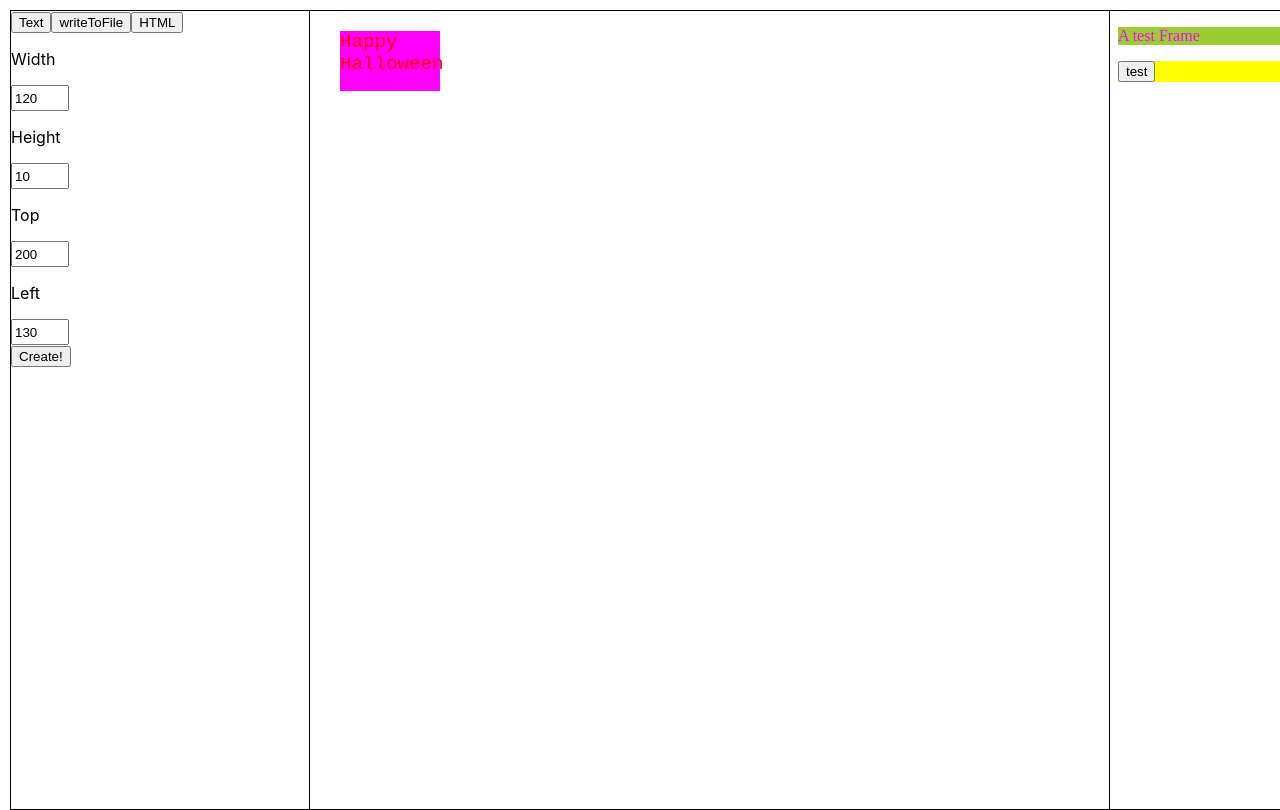
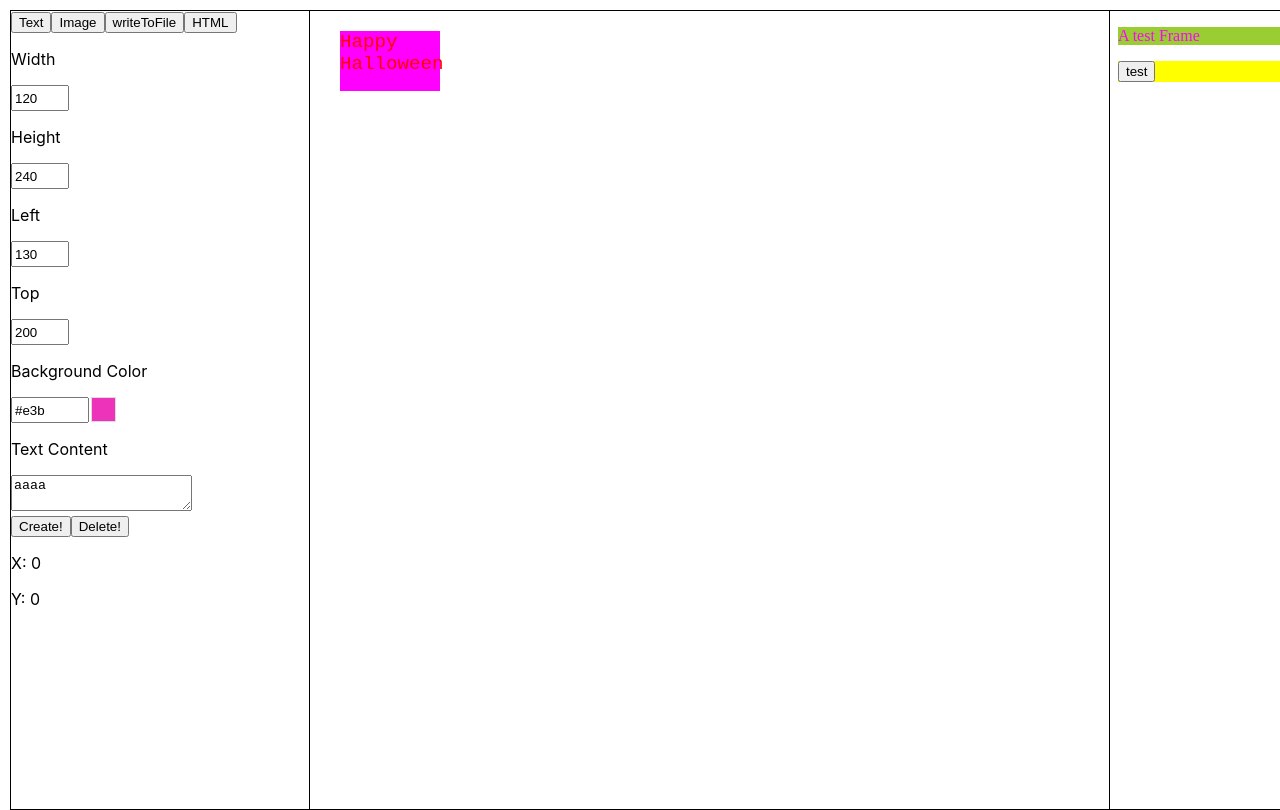
Before and after one commit to rain72510/Create-your-own-Simple-Website-Builder, a React (Create React App) app: page /test in a window 1280 px wide. Shown: the top 810 px of the page. Built offline with nearby package versions, Linux system fonts and the light colour scheme.

Commit message:
Update draag...

```diff
--- a/package.json
+++ b/package.json
@@ -9,6 +9,7 @@
     "express": "^4.18.2",
     "fs": "^0.0.1-security",
     "react": "^18.2.0",
+    "react-color": "^2.19.3",
     "react-dom": "^18.2.0",
     "react-router-dom": "^6.11.2",
     "react-scripts": "5.0.1",
--- a/src/App.js
+++ b/src/App.js
@@ -63,13 +63,15 @@ function App() {
 	const [type, setType] = useState("Text");
 	const [outerStyle, setOuterStyle] = useState({
 		"position": "absolute",
+		"left": "130px",
 		"top": "200px",
-		"left": "130px",
 		"background-color": "#e3b",
 		"width": "120px",
-		"height": "10px",
+		"height": "240px",
+		"padding-left": "20px",
 		"overflow-x": "hidden",
 		"overflow-y": "hidden",
+		// "visibility": "hidden",
 	});
 	const [innerStyle, setInnerStyle] = useState({
 		"margin": "0px", // added
@@ -77,6 +79,11 @@ function App() {
 	const [content, setContent] = useState({"text": "aaaa",});
 	const [idCnt, setIdCnt] = useState(3);
 	const [currentSelectedId, setCurrentSelectedId] = useState(null);
+
+	const [currentPoint, setCurrentPoint] = useState({
+		x: 0,
+		y: 0,
+	})
 
 	const createComponent = () => {
 		console.log(
@@ -98,6 +105,7 @@ function App() {
 	}
 
 	const updateComponent = (id, props) => {
+		console.log("update component");
 		console.log('props: ', props);
 		console.log('components: ', components);
 		for (const v of components) {
@@ -107,6 +115,33 @@ function App() {
 				if (props.content !== undefined) v.content = props.content;
 			}
 		}
+	}
+
+	const getComponentFromId = (id) => {
+		for (const v of components) {
+			if (v.id == id) {
+				return v;
+			}
+		}
+	}
+
+	const deleteComponent = (id) => {
+		const component = getComponentFromId(id);
+		if (component) {
+			setCurrentSelectedId(null);
+			updateComponent(id, {
+				outerStyle: {
+					...component.outerStyle,
+					"visibility": "hidden",
+				}
+			})
+		}
+		console.log(
+			"\ntype:", type,
+			"\nouterStyle:", component.outerStyle,
+			"\ninnerStyle:", component.innerStyle,
+			"\ncontent:", component.content,
+		)
 	}
 
 	function componentAttr(Attribute, x){
@@ -174,11 +209,6 @@ function App() {
     <React.Fragment>
 			<Context.Provider
 				value={{
-					// currMode: currMode,
-					// setCurrMode: setCurrMode,
-					// components: components,
-					// componentStyle: componentStyle,
-					// setComponentStyle: setComponentStyle,
 					createComponent: createComponent,
 					createHtml: createHtml,
 
@@ -196,11 +226,16 @@ function App() {
 					setCurrentSelectedId: setCurrentSelectedId,
 
 					updateComponent: updateComponent,
+					getComponentFromId: getComponentFromId,
+					currentPoint: currentPoint,
+					setCurrentPoint: setCurrentPoint,
+
+					deleteComponent: deleteComponent,
 				}}
 			>
-				<Routes>
-					<Route path='/test' element={HTML_text}/>
-				</Routes>
+				{/* <Routes>
+					<Route path='/test' element={HTML_text} exact="true"/>
+				</Routes> */}
 				<ControlPanel></ControlPanel>
 				<Workspace></Workspace>
 				<Viewer></Viewer>
--- a/src/component/Text.js
+++ b/src/component/Text.js
@@ -3,12 +3,12 @@ import Component from "./Component";
 class Text extends Component {
 	constructor(props) {
 		super(props);
-		console.log("Text", props);
+		// console.log("Text", props);
 	}
 
 	render() {
 		return (
-			<p style={this.props.innerStyle}>
+			<p style={this.props.innerStyle} id={this.props.id}>
 				{this.props.content.text}
 			</p>
 		)
--- /dev/null
+++ b/src/container/controlPanel/ColorPicker.js
@@ -0,0 +1,29 @@
+import React from "react";
+import { SketchPicker } from 'react-color';
+
+const ColorPicker = (props) => {
+
+	const handleColorChangeComplete = (c) => {
+		setTimeout(() => {
+			props.setColor(c.hex);
+		}, 100)
+	}
+
+	return (
+		<div
+			style={{
+				marginLeft: "20px", position: "absolute",
+				top: props.position.top, left: props.position.left
+			}}
+
+		>
+			<SketchPicker
+				color={props.color}
+				onChange={handleColorChangeComplete}
+				onChangeComplete={handleColorChangeComplete}
+			/>
+		</div>
+	)
+}
+
+export default ColorPicker;
--- a/src/container/controlPanel/ControlPanel.js
+++ b/src/container/controlPanel/ControlPanel.js
@@ -1,5 +1,7 @@
-import React, { useContext, useState } from "react";
+import React, { useContext, useEffect, useState } from "react";
 import Context from "../../context/Context";
+
+import ColorPicker from "./ColorPicker";
 
 import "./ControlPanel.css";
 
@@ -21,7 +23,7 @@ const NumberInput = (props) => {
 	)
 }
 
-const PositionInput = () => {
+const OuterStylePositionInput = () => {
 	const {
 		outerStyle,
 		setOuterStyle,
@@ -48,6 +50,15 @@ const PositionInput = () => {
 					}});
 				}
 			}}/>
+			<NumberInput name="Left" value={parseFloat(outerStyle.left)} onChange={(v) => {
+				const currOuterStyle = outerStyle;
+				setOuterStyle({...currOuterStyle, left: `${v}px`})
+				if (currentSelectedId) {
+					updateComponent(currentSelectedId, {"outerStyle": {
+						...currOuterStyle, left: `${v}px`,
+					}});
+				}
+			}}/>
 			<NumberInput name="Top" value={parseFloat(outerStyle.top)} onChange={(v) => {
 				const currOuterStyle = outerStyle;
 				setOuterStyle({...currOuterStyle, top: `${v}px`})
@@ -57,15 +68,117 @@ const PositionInput = () => {
 					}});
 				}
 			}}/>
-			<NumberInput name="Left" value={parseFloat(outerStyle.left)} onChange={(v) => {
-				const currOuterStyle = outerStyle;
-				setOuterStyle({...currOuterStyle, left: `${v}px`})
-				if (currentSelectedId) {
-					updateComponent(currentSelectedId, {"outerStyle": {
-						...currOuterStyle, left: `${v}px`,
-					}});
+		</div>
+	)
+}
+
+const ColorInput = (props) => {
+	const [color, setColor] = useState(props.value);
+	const [showColorPicker, setShowColorPicker] = useState(false);
+
+	useEffect(() => {
+		props.onChange(color);
+	}, [color])
+
+	return (
+		<div>
+			<p>{props.name}</p>
+			<div style={{display: "flex", flexDirection: "row"}}>
+
+				<input
+					type="text"
+					value={
+						color[0] === "#"?
+						`${color}`
+						:
+						`#${color}`
+					}
+					onChange={(e) => {setColor(e.target.value)}}
+					placeholder="#"
+					style={{
+						width: "70px",
+						height: "20px",
+					}}
+				/>
+				<button
+					onClick={(e) => setShowColorPicker(!showColorPicker)}
+					style={{
+						height: "25px",
+						minWidth: "25px",
+						marginLeft: "2px",
+						backgroundColor: color,
+						border: "solid 1px #ddd",
+						cursor: "pointer",
+					}}
+				>
+				</button>
+				{
+					showColorPicker
+					&&
+					<ColorPicker
+						setColor={setColor}
+						// initColor={color}
+						color={color}
+						position={{
+							left: "100px",
+							top: "400px",
+						}}
+					/>
 				}
-			}}/>
+			</div>
+		</div>
+	)
+}
+
+const BackgroundColorInput = () => {
+	const {
+		outerStyle,
+		setOuterStyle,
+		currentSelectedId,
+		updateComponent,
+	} = useContext(Context);
+	return (
+		<div>
+			<ColorInput
+				name="Background Color"
+				value={outerStyle["background-color"]}
+				onChange={(v) => {
+					const currOuterStyle = outerStyle;
+					setOuterStyle({...currOuterStyle, "background-color": `${v}`})
+					if (currentSelectedId) {
+						updateComponent(currentSelectedId, {"outerStyle": {
+							...currOuterStyle, "background-color": `${v}`,
+						}});
+					}
+				}}/>
+		</div>
+	)
+}
+
+const TextContent = () => {
+	const {
+		content,
+		setContent,
+	} = useContext(Context);
+	return (
+		<div>
+			<p>Text Content</p>
+			<textarea
+				value={content.text}
+				onChange={(e) => setContent({
+					...content,
+					"text": e.target.value,
+				})}
+			/>
+		</div>
+	)
+}
+
+const OuterStyleInput = () => {
+	return (
+		<div>
+			<OuterStylePositionInput/>
+			<BackgroundColorInput/>
 		</div>
 	)
 }
@@ -74,7 +187,10 @@ const ControlPanel = () => {
 	const {
 		createComponent,
 		createHtml,
-		setComponent,
+		setType,
+		currentPoint,
+		currentSelectedId,
+		deleteComponent,
 	} = useContext(Context);
 
 	const writeToFile = () => {
@@ -103,10 +219,17 @@ const ControlPanel = () => {
 		<div className="ControlPanel">
 			<button
 				onClick={() => {
-					setComponent("Text");
+					setType("Text");
 				}}
 			>
 				Text
+			</button>
+			<button
+				onClick={() => {
+					setType("Text");
+				}}
+			>
+				Image
 			</button>
 
 			<button
@@ -123,7 +246,10 @@ const ControlPanel = () => {
 			>
 				HTML
 			</button>
-			<PositionInput/>
+			<OuterStyleInput/>
+
+			<TextContent/>
+
 			<button
 				onClick={() => {
 					createComponent();
@@ -131,6 +257,21 @@ const ControlPanel = () => {
 			>
 				Create!
 			</button>
+			<button
+				onClick={() => {
+					if (currentSelectedId !== 'bg') {
+						deleteComponent(currentSelectedId);
+					}
+				}}
+			>
+				Delete!
+			</button>
+
+			<div>
+				<p>X: {currentPoint.x}</p>
+				<p>Y: {currentPoint.y}</p>
+			</div>
+
 		</div>
 	)
 }
--- a/src/container/workspace/Workspace.js
+++ b/src/container/workspace/Workspace.js
@@ -6,6 +6,8 @@ import Text from "../../component/Text";
 
 import "./Workspace.css";
 
+const workspaceX = 310;
+const workspaceY = 10;
 
 const ComponentItem = (props) => {
 	const {
@@ -16,39 +18,105 @@ const ComponentItem = (props) => {
 		{...props.outerStyle, "box-shadow": "5px 5px",}:
 		props.outerStyle
 	)
+	// console.log(outerStyle);
 
 	return (
-		<div style={outerStyle} onMouseDown={(e) => {
-			props.handleMouseDown(e, props.id);
-			e.stopPropagation();
-		}}>
-			<props.type content={props.content} innerStyle={props.innerStyle}/>
+		<div
+			style={outerStyle}
+			id={props.id}
+			// onMouseDown={(e) => {
+			// 	props.handleMouseDown(e, props.id);
+			// 	e.stopPropagation();
+			// }}
+		>
+			<props.type content={props.content} innerStyle={props.innerStyle} id={props.id}/>
 		</div>
 	)
 }
 
-const Workspace = (props) => {
+const Workspace = () => {
 	const {
 		components,
+		currentSelectedId,
+		outerStyle,
+		setOuterStyle,
 		setCurrentSelectedId,
+		updateComponent,
+		getComponentFromId,
+		setCurrentPoint,
 	} = useContext(Context);
 
 	const [mouseDownPoint, setMouseDownPoint] = useState({
     x: undefined,
     y: undefined,
   });
+
+	const [initPoint, setInitPoint] = useState({
+    x: undefined,
+    y: undefined,
+  })
+
   const [dragging, setDragging] = useState(false);
 
 	const handleMouseDown = (e, id) => {
-		// console.log(e.nativeEvent.clientX, e.nativeEvent.clientY);
 		console.log(e);
 		setCurrentSelectedId(id);
+		setDragging(true);
+		setMouseDownPoint({
+			x: e.nativeEvent.clientX - workspaceX,
+			y: e.nativeEvent.clientY - workspaceY,
+		});
+		const component = getComponentFromId(id);
+		if (id === 'bg') {
+			console.log("click bg")
+			setOuterStyle({
+				...outerStyle,
+				left: `${e.nativeEvent.clientX - workspaceX}px`,
+				top: `${e.nativeEvent.clientY - workspaceY}px`,
+			})
+		}
+		if (component){
+			setInitPoint({
+				x: component.outerStyle.left,
+				y: component.outerStyle.top,
+			})
+		}
 	}
 
 	const handleMouseMove = (e) => {
+		setCurrentPoint({
+			x: e.nativeEvent.clientX - workspaceX,
+			y: e.nativeEvent.clientY - workspaceY,
+		});
 		if (dragging) {
-			console.log(e);
+			if (currentSelectedId !== 'bg') {
+				const currOuterStyle = outerStyle;
+				const component = getComponentFromId(currentSelectedId);
+				const componentOuterStyle = component.outerStyle;
+				console.log("e.nativeEvent.offset: ", e.nativeEvent.offsetX, e.nativeEvent.offsetY);
+				console.log("mouseDownPoint: ", mouseDownPoint.x, mouseDownPoint.y);
+				const deltaX = e.nativeEvent.clientX - workspaceX - mouseDownPoint.x;
+				const deltaY = e.nativeEvent.clientY - workspaceY - mouseDownPoint.y;
+				console.log("deltaX: ", deltaX, "parseFloat(currOuterStyle.left): ", parseFloat(currOuterStyle.left))
+				setOuterStyle({
+					...currOuterStyle,
+					left: `${deltaX + parseFloat(initPoint.x)}px`,
+					top: `${deltaY + parseFloat(initPoint.y)}px`,
+				})
+				updateComponent(currentSelectedId, {"outerStyle": {
+					...componentOuterStyle,
+					left: `${deltaX + parseFloat(initPoint.x)}px`,
+					top: `${deltaY + parseFloat(initPoint.y)}px`,
+				}})
+			}
 		}
+	}
+
+	const handleMouseUp = (e) => {
+		// console.log(e.nativeEvent.clientX, e.nativeEvent.clientY);
+		console.log(e);
+		// setCurrentSelectedId(id);
+		setDragging(false);
 	}
 
 	const componentsJSXList = components.map((v, i) => {
@@ -70,7 +138,15 @@ const Workspace = (props) => {
 		)
 	})
 	return (
-		<div id={"bg"} className="Workspace" onMouseDown={e => {console.log("In bg");handleMouseDown(e);}}>
+		<div id={"bg"} className="Workspace"
+			onMouseDown={e => {
+				console.log("In bg");
+				handleMouseDown(e, e.target.id);
+				console.log('e.target.id: ', e.target.id);
+			}}
+			onMouseMove={e => {handleMouseMove(e)}}
+			onMouseUp={e => {handleMouseUp(e)}}
+		>
 
 			{componentsJSXList}
 		</div>
--- a/src/context/Context.js
+++ b/src/context/Context.js
@@ -1,11 +1,6 @@
 import { createContext } from "react";
 
 const Context = createContext({
-	// currMode: '',
-	// setCurrMode: () => {},
-	// components: [],
-	// componentStyle: {},
-	// setComponentStyle: () => {},
 	createComponent: () => {},
 	createHtml: () => {},
 	components: [],
@@ -21,6 +16,11 @@ const Context = createContext({
 	currentSelectedId: null,
 	setCurrentSelectedId: () => {},
 	updateComponent: () => {},
+	getComponentFromId: () => {},
+	currentPoint: () => {},
+	setCurrentPoint: () => {},
+
+	deleteComponent: () => {},
 });
 
 export default Context;
```
Also changed, not shown: 1 other file (tests, documents, lock files or other folders).
